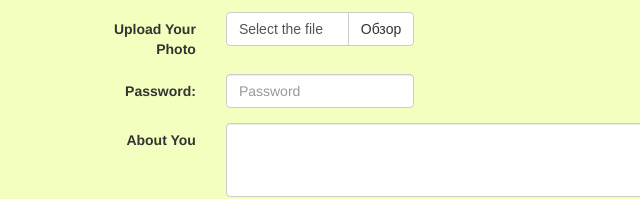
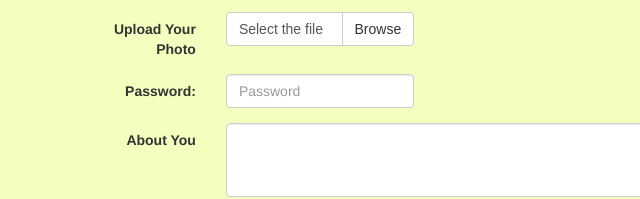
Before and after one commit to Antonolkhovskiy/Antonolkhovskiy.github.io, a plain HTML site: page reg.html in a window 1280 px wide. Shown: the part 399-598 px from the top of the page, 138-778 px from the left. Drawn offline with nearby package versions, Linux system fonts and the light colour scheme.

Commit message:
Finish HW2/ input

```diff
--- a/styles/style.css
+++ b/styles/style.css
@@ -27,7 +27,7 @@ p{
 }
 
 .file-upload:after {
-    content: "Обзор";
+    content: "Browse";
     position: absolute;
     display: block;
     top: 0;
```
